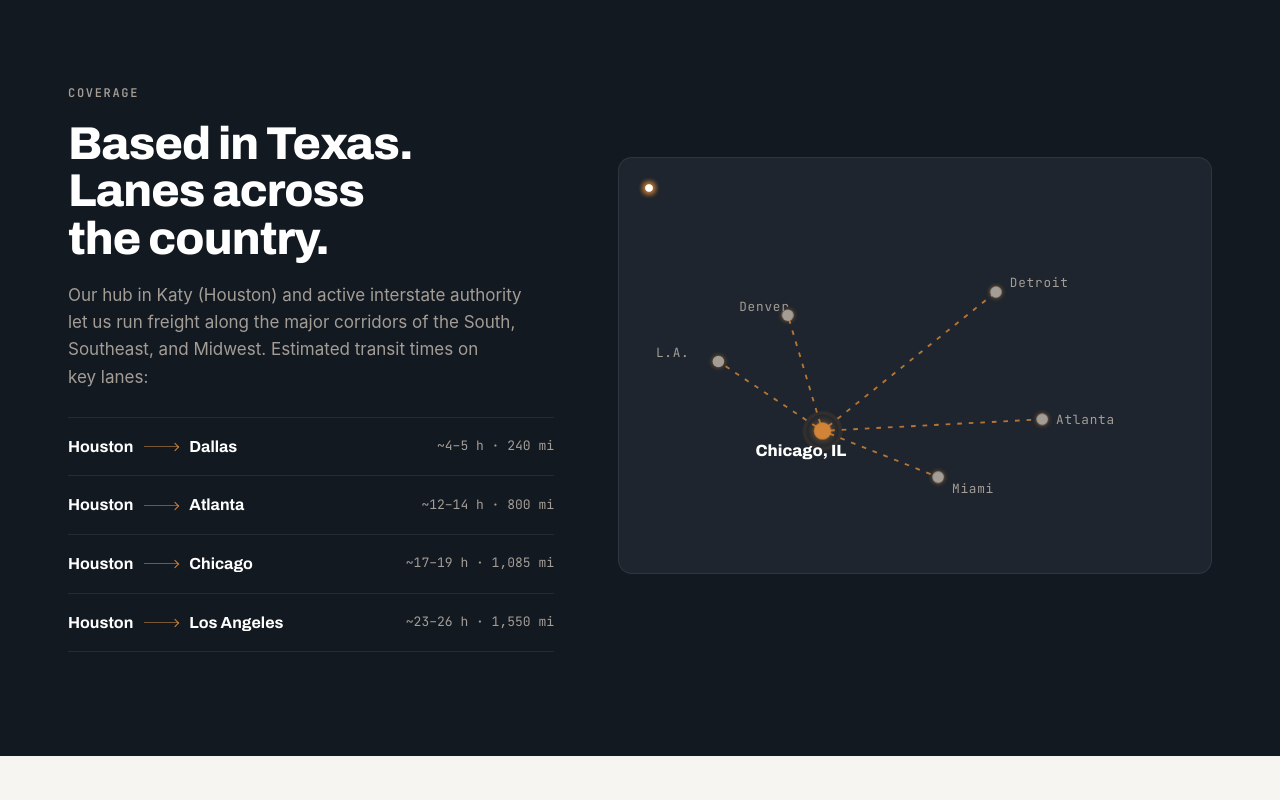
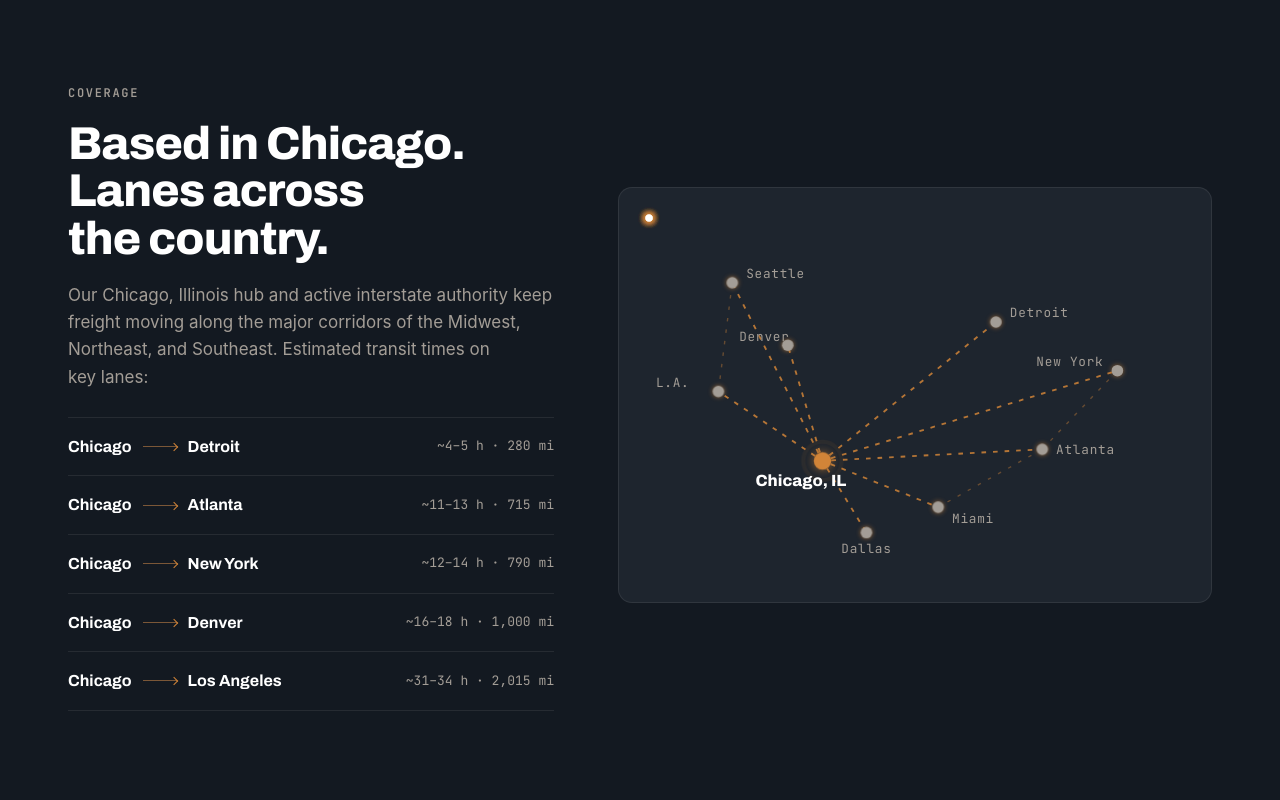
Before and after one commit to Maruf-dev/logistics, a Next.js app: page / in a window 1280 px wide. Shown: the part 2280-3080 px from the top of the page. Built offline with nearby package versions, Linux system fonts and the light colour scheme.

Commit message:
add new line v0.05

```diff
--- a/app/globals.css
+++ b/app/globals.css
@@ -312,6 +312,9 @@ main:focus{outline:none}
 .map-wrap .mp-line{stroke:var(--accent);stroke-width:1.6;fill:none;stroke-dasharray:4 6;opacity:.85;
   animation:covFlow 2.4s linear infinite}
 @keyframes covFlow{to{stroke-dashoffset:-20}}
+/* secondary city-to-city corridors — fainter, slower, no shipment dots */
+.map-wrap .mp-conn{stroke:var(--accent);stroke-width:1.2;fill:none;stroke-dasharray:3 7;opacity:.4;
+  animation:covFlow 3.4s linear infinite}
 /* destination nodes carry a soft accent glow so arriving dots read as "lit up" */
 .map-wrap .mp-node{fill:var(--on-ink-mut);filter:drop-shadow(0 0 2.5px color-mix(in oklab,var(--accent) 65%, transparent))}
 /* shipment dots riding each lane */
@@ -457,7 +460,7 @@ main:focus{outline:none}
 .apply-contact .ac-row{display:flex;gap:12px;align-items:center}
 .apply-contact .ic{width:36px;height:36px;border-radius:var(--r-ic);border:1px solid var(--ink-line);display:grid;place-items:center;color:var(--accent);flex:0 0 auto}
 .apply-contact .ic svg{width:18px;height:18px}
-.apply-contact .ac-row span{display:block;font-family:var(--font-mono);font-size:10px;letter-spacing:0.08em;text-transform:uppercase;color:var(--on-ink-mut)}
+.apply-contact .ac-row div span{display:block;font-family:var(--font-mono);font-size:10px;letter-spacing:0.08em;text-transform:uppercase;color:var(--on-ink-mut)}
 .apply-contact .ac-row b{font-weight:600;color:#fff;font-size:14px;overflow-wrap:anywhere}
 .apply-contact a{color:inherit;text-decoration:none;border-bottom:1px solid var(--ink-line);transition:border-color var(--dur-2) var(--ease-std)}
 .apply-contact a:hover{border-bottom-color:var(--accent)}
--- a/app/layout.tsx
+++ b/app/layout.tsx
@@ -30,7 +30,7 @@ export const metadata: Metadata = {
     "B2B logistics",
     "trucking",
     "Harb Trucking",
-    "Katy Texas",
+    "Chicago Illinois",
   ],
   authors: [{ name: "Harb Trucking" }],
   robots: {
@@ -89,8 +89,8 @@ const jsonLd = {
   areaServed: { "@type": "Country", name: "United States" },
   address: {
     "@type": "PostalAddress",
-    addressLocality: "Katy",
-    addressRegion: "TX",
+    addressLocality: "Chicago",
+    addressRegion: "IL",
     addressCountry: "US",
   },
   knowsLanguage: ["en"],
--- a/components/Coverage.tsx
+++ b/components/Coverage.tsx
@@ -2,16 +2,28 @@
 
 import { t } from "@/lib/i18n";
 
-// Katy, TX dispatch hub + the five destination nodes (viewBox 460 x 300).
-// `lx`/`ly` are the manually-tuned label anchors kept from the original layout.
+// Chicago, IL dispatch hub + its destination nodes (viewBox 460 x 300).
+// `lx`/`ly` are manually-tuned label anchors; `anchor` keeps edge labels on-card.
 const HUB = { x: 150, y: 210 };
 const DESTS = [
-  { key: "chicago", x: 300, y: 90, lx: 312, ly: 86 },
-  { key: "denver", x: 120, y: 110, lx: 78, ly: 106 },
-  { key: "atlanta", x: 340, y: 200, lx: 352, ly: 204 },
-  { key: "la", x: 60, y: 150, lx: 6, ly: 146 },
-  { key: "miami", x: 250, y: 250, lx: 262, ly: 264 },
+  { key: "chicago", x: 300, y: 90, lx: 312, ly: 86, anchor: "start" },
+  { key: "denver", x: 120, y: 110, lx: 78, ly: 106, anchor: "start" },
+  { key: "atlanta", x: 340, y: 200, lx: 352, ly: 204, anchor: "start" },
+  { key: "la", x: 60, y: 150, lx: 6, ly: 146, anchor: "start" },
+  { key: "miami", x: 250, y: 250, lx: 262, ly: 264, anchor: "start" },
+  { key: "newyork", x: 405, y: 132, lx: 393, ly: 128, anchor: "end" },
+  { key: "dallas", x: 188, y: 272, lx: 188, ly: 290, anchor: "middle" },
+  { key: "seattle", x: 72, y: 56, lx: 84, ly: 52, anchor: "start" },
 ] as const;
+
+const POS = Object.fromEntries(DESTS.map((d) => [d.key, d])) as Record<string, (typeof DESTS)[number]>;
+
+// Secondary city-to-city corridors (no hub) — render fainter, no shipment dots.
+const CONNECTORS: [string, string][] = [
+  ["seattle", "la"], // west coast
+  ["newyork", "atlanta"], // east coast
+  ["atlanta", "miami"], // southeast → Florida
+];
 
 export default function Coverage() {
   const c = t.coverage;
@@ -25,7 +37,7 @@ export default function Coverage() {
       label: c.map[d.key],
       path: `M${HUB.x} ${HUB.y}L${d.x} ${d.y}`,
       dur: Math.max(1.6, len / 52).toFixed(2),
-      begin: (-(i * 0.7)).toFixed(2),
+      begin: (-(i * 0.6)).toFixed(2),
     };
   });
 
@@ -52,6 +64,11 @@ export default function Coverage() {
           </div>
           <div className="map-wrap reveal">
             <svg viewBox="0 0 460 300" aria-label={t.a11y.coverageMap}>
+              {/* secondary city-to-city corridors (drawn under the hub lanes) */}
+              {CONNECTORS.map(([a, b]) => (
+                <path key={`${a}-${b}`} className="mp-conn" d={`M${POS[a].x} ${POS[a].y}L${POS[b].x} ${POS[b].y}`} />
+              ))}
+
               {/* route lines from the hub — dashes flow slowly outward */}
               {lanes.map((l) => (
                 <path key={l.key} className="mp-line" d={l.path} />
@@ -82,7 +99,7 @@ export default function Coverage() {
 
               {/* labels */}
               {lanes.map((l) => (
-                <text key={l.key} className="node-label" x={l.lx} y={l.ly}>
+                <text key={l.key} className="node-label" x={l.lx} y={l.ly} textAnchor={l.anchor}>
                   {l.label}
                 </text>
               ))}
--- a/lib/i18n.ts
+++ b/lib/i18n.ts
@@ -90,13 +90,14 @@ export const t = {
   },
   coverage: {
     kicker: "Coverage",
-    title: "Based in Texas. Lanes across the country.",
-    lead: "Our hub in Katy (Houston) and active interstate authority let us run freight along the major corridors of the South, Southeast, and Midwest. Estimated transit times on key lanes:",
+    title: "Based in Chicago. Lanes across the country.",
+    lead: "Our Chicago, Illinois hub and active interstate authority keep freight moving along the major corridors of the Midwest, Northeast, and Southeast. Estimated transit times on key lanes:",
     lanes: [
-      { from: "Houston", to: "Dallas", time: "~4–5 h · 240 mi" },
-      { from: "Houston", to: "Atlanta", time: "~12–14 h · 800 mi" },
-      { from: "Houston", to: "Chicago", time: "~17–19 h · 1,085 mi" },
-      { from: "Houston", to: "Los Angeles", time: "~23–26 h · 1,550 mi" },
+      { from: "Chicago", to: "Detroit", time: "~4–5 h · 280 mi" },
+      { from: "Chicago", to: "Atlanta", time: "~11–13 h · 715 mi" },
+      { from: "Chicago", to: "New York", time: "~12–14 h · 790 mi" },
+      { from: "Chicago", to: "Denver", time: "~16–18 h · 1,000 mi" },
+      { from: "Chicago", to: "Los Angeles", time: "~31–34 h · 2,015 mi" },
     ],
     map: {
       chicago: "Detroit",
@@ -104,6 +105,9 @@ export const t = {
       atlanta: "Atlanta",
       la: "L.A.",
       miami: "Miami",
+      newyork: "New York",
+      dallas: "Dallas",
+      seattle: "Seattle",
       hub: "Chicago, IL",
     },
   },
@@ -168,7 +172,7 @@ export const t = {
     },
     contact: {
       locationLabel: "Location",
-      location: "Katy, Texas, USA",
+      location: "Chicago, Illinois, USA",
       emailLabel: "Recruiting e-mail",
       email: "dispatch@harbtrucking.com",
       authorityLabel: "Authority",
@@ -211,7 +215,7 @@ export const t = {
     },
   },
   footer: {
-    blurb: "Licensed dry-van carrier for B2B shippers and distributors. Katy, Texas.",
+    blurb: "Licensed dry-van carrier for B2B shippers and distributors. Chicago, Illinois.",
     servicesTitle: "Services",
     services: ["FTL — full truckload", "LTL — partial loads", "Expedited runs", "Cross-docking"],
     companyTitle: "Company",
@@ -222,7 +226,7 @@ export const t = {
       { href: "#apply", label: "Apply now" },
     ],
     contactTitle: "Contact",
-    contact: ["Katy, Texas, USA", "dispatch@harbtrucking.com", "Dispatch: 24/7", "USDOT #4327636 · MC #1689299"],
+    contact: ["Chicago, Illinois, USA", "dispatch@harbtrucking.com", "Dispatch: 24/7", "USDOT #4327636 · MC #1689299"],
     copyright: "© 2026 Harb Trucking. All rights reserved.",
     tagline: "Made for B2B freight · Dry Van · 48 States",
   },
```
